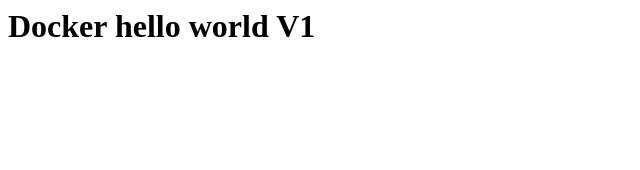
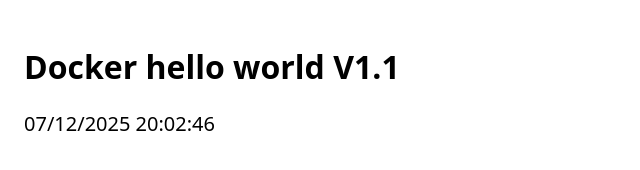
Before and after one commit to dcaneteacc/learn_helm, a plain HTML site: page hello-world-docker/index.html in a window 1280 px wide. Shown: the whole page, without its empty margins (0-640 px from the left). Drawn offline with Linux system fonts and the light colour scheme.

Commit message:
Update hello-world-chart

```diff
--- a/hello-world-docker/index.html
+++ b/hello-world-docker/index.html
@@ -1,8 +1,38 @@
+<!doctype html>
 <html>
-  <head>
-    <title>Hello world</title>
-  </head>
-  <body>
-    <h1>Docker hello world V1</h1>
-  </body>
+    <head>
+        <meta charset="utf-8" />
+        <title>Hello world</title>
+        <style>
+            body { font-family: system-ui, -apple-system, "Segoe UI", Roboto, Arial; padding: 1rem; }
+            .clock { font-size: 1.25rem; margin-top: 0.5rem; }
+        </style>
+    </head>
+    <body>
+        <h1>Docker hello world V1.1</h1>
+
+        <!-- Reloj: fecha y hora (HH:MM:SS) -->
+        <div id="clock" class="clock" aria-live="polite"></div>
+
+        <script>
+            function pad(n) { return String(n).padStart(2, '0'); }
+
+            function updateClock() {
+                const now = new Date();
+                const day = pad(now.getDate());
+                const month = pad(now.getMonth() + 1);
+                const year = now.getFullYear();
+                const hours = pad(now.getHours());
+                const minutes = pad(now.getMinutes());
+                const seconds = pad(now.getSeconds());
+
+                // Formato DD/MM/YYYY HH:MM:SS
+                document.getElementById('clock').textContent =
+                    `${day}/${month}/${year} ${hours}:${minutes}:${seconds}`;
+            }
+
+            updateClock();
+            setInterval(updateClock, 1000);
+        </script>
+    </body>
 </html>
```
Also changed, not shown: 2 other files.
